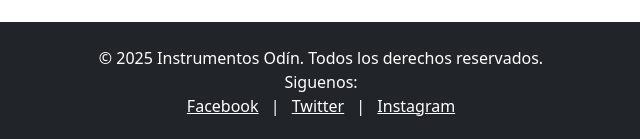
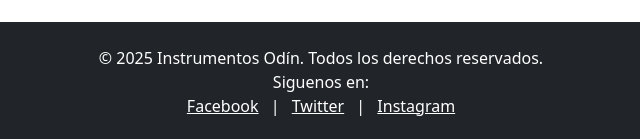
Before and after one commit to PauloCS4/odin, a plain HTML site: page index.html in a window 1280 px wide. Shown: the part 1999-2138 px from the top of the page, 319-959 px from the left. Drawn offline with nearby package versions, Linux system fonts and the light colour scheme.

Commit message:
index con bootstrap hecho, faltan las otras páginas

```diff
--- a/index.html
+++ b/index.html
@@ -146,7 +146,7 @@
         <div class="container">
           <p class="mb-0">© 2025 Instrumentos Odín. Todos los derechos reservados.</p>
 
-          <p class="mb-0">Siguenos:</p>
+          <p class="mb-0">Siguenos en:</p>
           <p class="mb-0">
             <a href="https://facebook.com" class="text-white mx-2">Facebook</a> |
             <a href="https://twitter.com" class="text-white mx-2">Twitter</a> |
```
